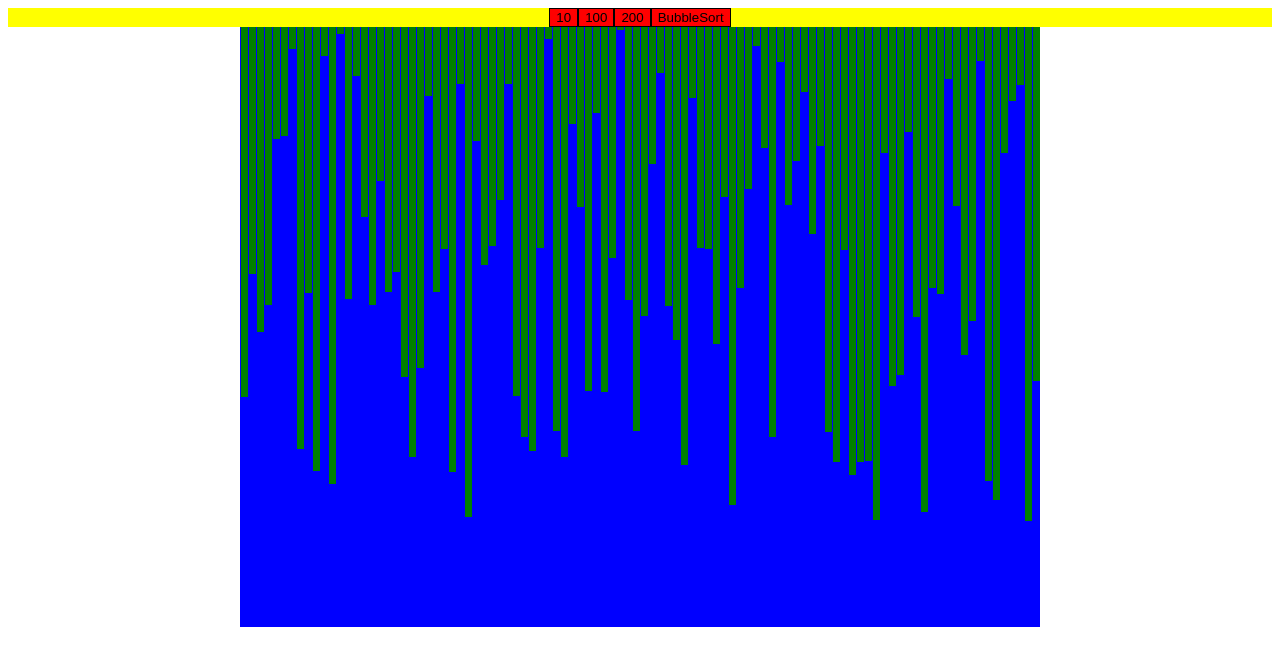
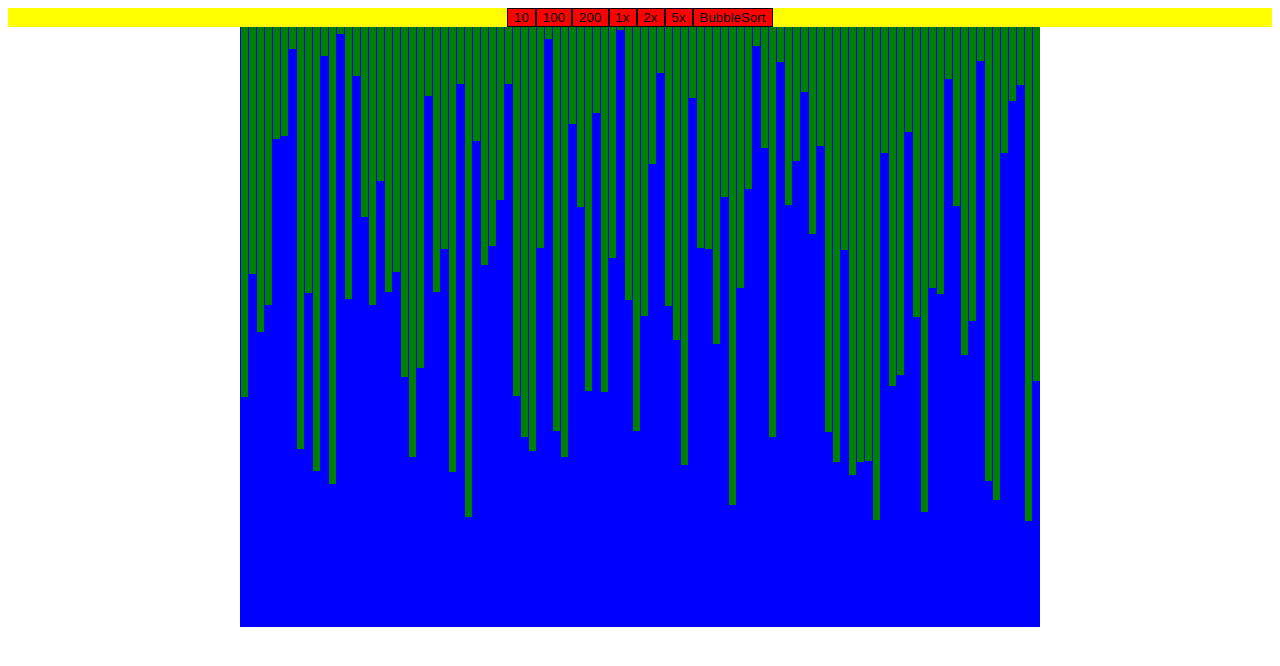
Before and after one commit to jackylauql/SortIt, a React (Create React App) app: page / in a window 1280 px wide. Shown: the top 666 px of the page. Built offline with nearby package versions, Linux system fonts and the light colour scheme.

Commit message:
Colors, Button Disabling, Animation Values that are currently being compared will now be in different color Buttons are disabled when sorting Sorting now awaits a setTimeOut promise so that the animations are shown

```diff
--- a/src/App.js
+++ b/src/App.js
@@ -17,6 +17,8 @@ function App() {
   }
 
   const [dataArray, setDataArray] = useState(generateRandomData(100))
+  const [animationSpeed, setAnimationSpeed] = useState(1)
+  const [sorting, setSorting] = useState(false)
 
   const buttonFunctions = {
     randomizeData: (amountOfData) => {
@@ -24,19 +26,43 @@ function App() {
       setDataArray(newData)
     },
 
-    bubbleSort: (currentPass) => {
+    changeAnimationSpeed: (speed) => {
+      setAnimationSpeed(speed)
+    },
+
+    animation: (animationSpeed) => {
+      return new Promise((resolve, reject) => {
+        setTimeout(() => {
+          resolve()
+        }, 20 / animationSpeed)
+      })
+    },
+
+    bubbleSort: async (currentPass) => {
       let changes = false
+      setSorting(true)
+      const newData = dataArray
 
-      for (let i=0; i<dataArray.length-currentPass; i++) {
-        if (dataArray[i].value > dataArray[i+1].value) {
-            const lower_value = dataArray[i+1]
-            dataArray[i+1] = dataArray[i]
-            dataArray[i] = lower_value
+      for (let i=0; i<newData.length-currentPass; i++) {
+        newData[i].active = true
+        newData[i+1].active = true
+        await buttonFunctions.animation(animationSpeed)
+        console.log(animationSpeed)
+        if (newData[i].value > newData[i+1].value) {
+            const lower_value = newData[i+1]
+            newData[i+1] = newData[i]
+            newData[i] = lower_value
             changes = true
         }
+        setDataArray([...newData]) // a new instance is mapped so the component rerenders
+        newData[i].active = false
+        newData[i+1].active = false
       }
-      if (!changes) return console.log(dataArray)
-      setDataArray(dataArray)
+
+      if (!changes) {
+        setSorting(false)
+        return setDataArray([...newData])
+      }
       buttonFunctions.bubbleSort(currentPass+1)
     }
   }
@@ -45,7 +71,7 @@ function App() {
     <div className="container" style={{
       display: 'grid', placeItems: 'center'
     }}>
-      <NavigationBar buttonFunctions={buttonFunctions}/>
+      <NavigationBar sorting={sorting} buttonFunctions={buttonFunctions}/>
       <DataContainer dataArray={dataArray}/>
     </div>
   );
--- a/src/components/Data.js
+++ b/src/components/Data.js
@@ -10,7 +10,7 @@ const Data = ({ dataObject }) => {
                 height: `${dataObject.value}px`,
                 width: `${dataObject.width}px`,
                 margin: '0 0.5px',
-                backgroundColor:'green'
+                backgroundColor: (dataObject.active? 'red' : 'green')
             }}>
 
             </div>
--- a/src/components/NavigationBar.js
+++ b/src/components/NavigationBar.js
@@ -1,6 +1,6 @@
 import NavigationButtons from './NavigationButtons';
 
-const NavigationBar = ({ buttonFunctions }) => {
+const NavigationBar = ({ sorting, buttonFunctions }) => {
     return (
         <div className="navigation-bar" style={{
             display: 'flex',
@@ -8,10 +8,18 @@ const NavigationBar = ({ buttonFunctions }) => {
             backgroundColor: 'yellow',
             width:'100%'
         }}>
-            <NavigationButtons text={'10'} onClick={() => buttonFunctions.randomizeData(10)}/>
-            <NavigationButtons text={'100'} onClick={() => buttonFunctions.randomizeData(100)}/>
-            <NavigationButtons text={'200'} onClick={() => buttonFunctions.randomizeData(200)}/>
-            <NavigationButtons text={'BubbleSort'} onClick={() => buttonFunctions.bubbleSort(1)}/>
+            <span>
+                <NavigationButtons sorting={sorting} text={'10'} onClick={() => buttonFunctions.randomizeData(50)}/>
+                <NavigationButtons sorting={sorting} text={'100'} onClick={() => buttonFunctions.randomizeData(100)}/>
+                <NavigationButtons sorting={sorting} text={'200'} onClick={() => buttonFunctions.randomizeData(200)}/>
+            </span>
+            <span>
+                <NavigationButtons sorting={sorting} text={'1x'} onClick={() => buttonFunctions.changeAnimationSpeed(1)}/>
+                <NavigationButtons sorting={sorting} text={'2x'} onClick={() => buttonFunctions.changeAnimationSpeed(2)}/>
+                <NavigationButtons sorting={sorting} text={'5x'} onClick={() => buttonFunctions.changeAnimationSpeed(5)}/>
+            </span>
+
+            <NavigationButtons sorting={sorting} text={'BubbleSort'} onClick={() => buttonFunctions.bubbleSort(1)}/>
         </div>
     )
 }
--- a/src/components/NavigationButtons.js
+++ b/src/components/NavigationButtons.js
@@ -1,8 +1,8 @@
 import PropTypes from 'prop-types';
 
-const NavigationButtons = ({ text, onClick }) => {
+const NavigationButtons = ({ sorting, text, onClick }) => {
     return (
-        <button onClick={onClick} style={{
+        <button disabled={sorting===true} onClick={onClick} style={{
             backgroundColor:'red',
             border:'1px solid black'
         }}>
```
Also changed, not shown: test.js (deleted, +0 -23 lines), 1 other file (tests, documents, lock files or other folders).
